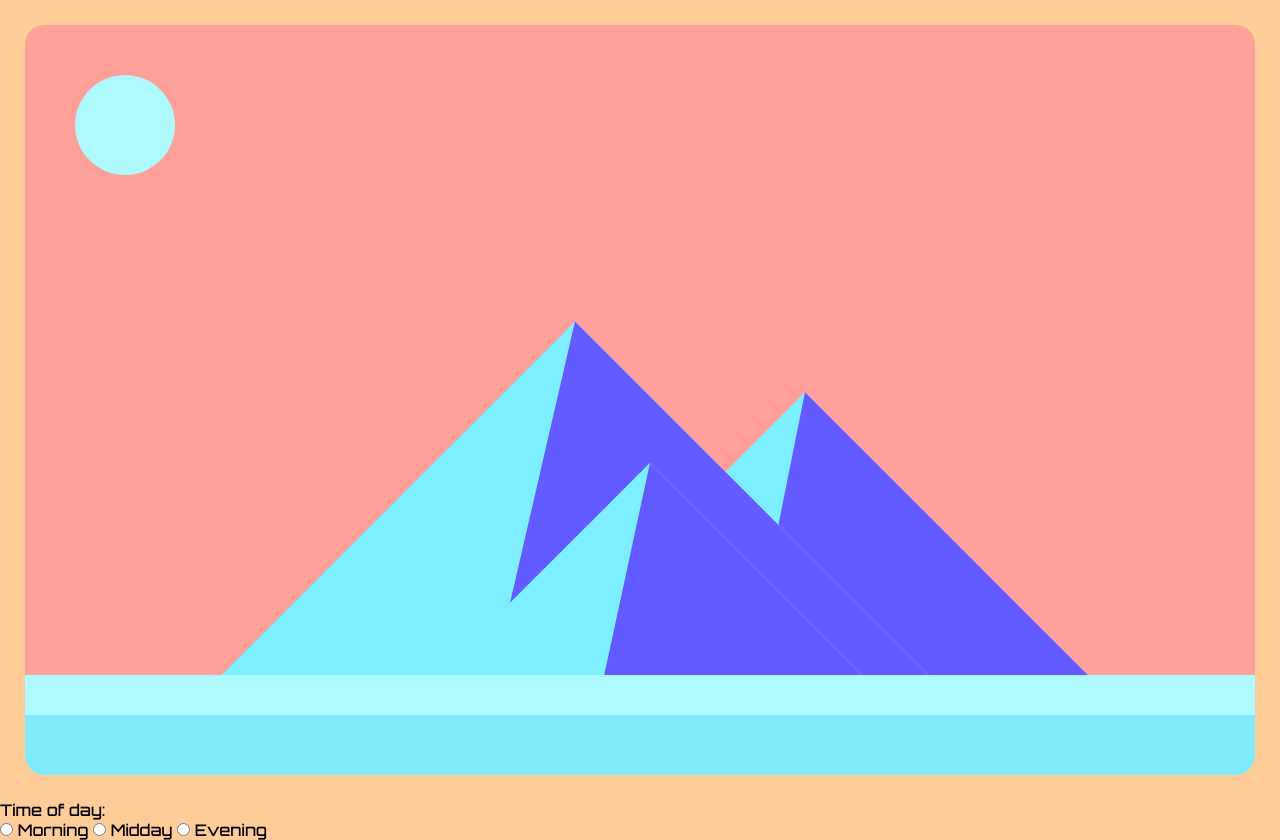
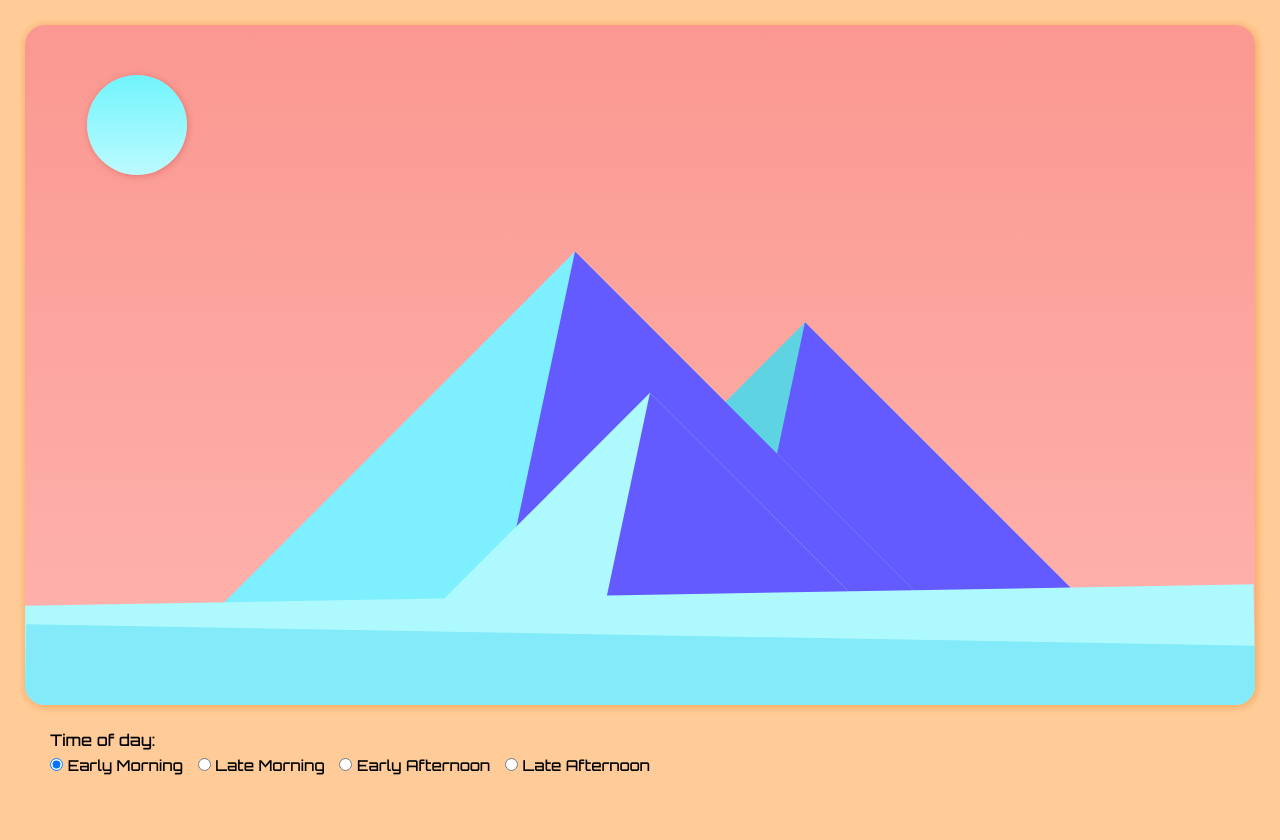
Before and after one commit to danielshamburger/int-310-creativity-project, a plain HTML site: page mountains/index.html in a window 1280 px wide. Drawn offline with Linux system fonts and the light colour scheme.

Commit message:
add time of day animation

```diff
--- a/mountains/art.css
+++ b/mountains/art.css
@@ -22,12 +22,15 @@ body {
 .artboard {
 	display: block;
 	width: calc( 100% - 50px);
-	height: calc( 100% - 50px);
+	height: calc( 100% - 120px);
 	border-radius: 20px;
 	margin: 25px;
 	background: #FE9F99;
 	position: relative;
 	overflow: hidden;
+	background: rgb(255,180,175);
+	background: linear-gradient(0deg, rgba(255,180,175,1) 0%, rgb(250, 152, 145) 100%);
+	box-shadow: 1px 1px 10px #f19f4d;
 }
 
 .sun {
@@ -35,15 +38,20 @@ body {
 	width: 100px;
 	height: 100px;
 	top: 50px;
-	left: 50px;
+	left: 5%;
 	border-radius: 50px;
 	background: #AEF9FE;
+	background: rgb(174,249,254);
+	background: linear-gradient(0deg, rgb(188, 251, 255) 0%, rgba(113,244,252,1) 100%);
+	transition: 1.1s ease left;
+	box-shadow: 1px 1px 7px #e4756e;
 }
 
 .mountain {
 	position: absolute;
 	transform: rotate(-45deg);
 	background: #7DEFFE;
+	overflow: hidden;
 }
 
 .mountain-1 {
@@ -60,6 +68,7 @@ body {
 	height: 400px;
 	bottom: -100px;
 	left: 580px;
+	background: #5ed3e2;
 }
 
 .mountain-3 {
@@ -68,40 +77,29 @@ body {
 	height: 300px;
 	bottom: -50px;
 	left: 475px;
+	background: #aef9fe;
 }
 
 .mountain .shadow {
-	/* background: #635AFF; */
-	position: absolute;
-	top: 0;
-	right: 0;
-	width: 0;
-	height: 0;
+	background: #635AFF;
+    position: absolute;
+    top: 0;
+    right: 0;
+    width: 150%;
+    height: 150%;
+    transform: rotate(-33deg);
+	transform-origin: top right;
+	transition: 1.5s ease transform;
 }
-
-.mountain-1 .shadow {
-	border-left: 800px solid transparent;
-	border-bottom: 500px solid #635AFF;
-}
-
-.mountain-2 .shadow {
-	border-left: 600px solid transparent;
-	border-bottom: 400px solid #635AFF;
-}
-
-.mountain-3 .shadow {
-	border-left: 465px solid transparent;
-	border-bottom: 300px solid #635AFF;
-}
-
 .far-land {
 	position: absolute;
 	left: 0;
 	right: 0;
-	bottom: 0;
-	height: 100px;
+	bottom: -50px;
+	height: 160px;
 	z-index: 10;
 	background: #AEF9FE;
+	transform: rotate(-1deg);
 }
 
 .close-land {
@@ -109,7 +107,57 @@ body {
 	position: absolute;
 	left: 0;
 	right: 0;
-	bottom: 0;
-	height: 60px;
+	bottom: -50px;
+	height: 120px;
 	background: #83EAF9;
+	transform: rotate(1deg);
 }
+
+.early-morning .shadow {
+	transform: rotate(-33deg);
+}
+
+.early-morning .sun {
+	left: 5%;
+}
+
+.late-morning .shadow {
+	transform: rotate(-15deg);
+}
+
+.late-morning .sun {
+	left: 25%;
+}
+
+.early-afternoon .shadow {
+	transform: rotate(38deg);
+}
+
+.early-afternoon .sun {
+	left: 60%;
+}
+
+.late-afternoon .shadow {
+	transform: rotate(65deg);
+}
+
+.late-afternoon .sun {
+	left: 80%;
+}
+
+.time-controls {
+	margin: 5px 50px 10px 50px;
+}
+
+.time-controls legend {
+	margin: 0 0 5px;
+}
+
+.time-controls label {
+	font-size: 15px;
+}
+
+.form-control {
+	display: inline-block;
+	margin: 0 10px 0 0;
+}
--- a/mountains/art.js
+++ b/mountains/art.js
@@ -1,3 +1,13 @@
-var timeOptions = document.querySelectorAll('.time-option');
+const timeOptions = document.querySelectorAll('.time-option');
+const artboard = document.getElementById('artboard');
 
-timeOptions.forEach( radio => radio.addEventListener('change', () => console.log(radio.value) ));
+timeOptions.forEach( radio => radio.addEventListener('change', () => {
+    console.log(radio.value)
+
+    artboard.classList.remove('early-morning');
+    artboard.classList.remove('late-morning');
+    artboard.classList.remove('early-afternoon');
+    artboard.classList.remove('late-afternoon');
+
+    artboard.classList.add(radio.value);
+}));
--- a/mountains/index.html
+++ b/mountains/index.html
@@ -7,7 +7,7 @@
 </head>
 <body>
 
-    <div class="artboard">
+    <div class="artboard" id="artboard">
 
         <div class="sun"></div>
 
@@ -26,17 +26,31 @@
 
     </div>
 
-    <div>Time of day: </div>
-    <div>
-        <input type="radio" id="morning" name="time" class="time-option" value="morning">
-        <label for="morning">Morning</label>
+    <div class="time-controls">
+        <legend>Time of day: </legend>
+        <div>
+            <div class="form-control">
+                <input checked type="radio" id="early-morning" name="time" class="time-option" value="early-morning">
+                <label for="early-morning">Early Morning</label>
+            </div>
 
-        <input type="radio" id="midday" name="time" class="time-option" value="midday">
-        <label for="midday">Midday</label>
+            <div class="form-control">
+                <input type="radio" id="late-morning" name="time" class="time-option" value="late-morning">
+                <label for="late-morning">Late Morning</label>
+            </div>
 
-        <input type="radio" id="evening" name="time" class="time-option" value="evening">
-        <label for="evening">Evening</label>
-      </div>
+            <div class="form-control">
+                <input type="radio" id="early-afternoon" name="time" class="time-option" value="early-afternoon">
+                <label for="early-afternoon">Early Afternoon</label>
+            </div>
+
+            <div class="form-control">
+                <input type="radio" id="late-afternoon" name="time" class="time-option" value="late-afternoon">
+                <label for="late-afternoon">Late Afternoon</label>
+            </div>
+
+        </div>
+    </div>
 
 <script src="art.js"></script>
 
--- a/window/art.css
+++ b/window/art.css
@@ -241,7 +241,7 @@ body {
 	min-width: 160px;
 	transition: .2s ease background, 0.2s ease border;
 	outline: 0;
-	animation: scale 1s;
+	animation: scale 1.5s;
 	animation-delay: 2s;
 }
 
@@ -250,7 +250,7 @@ body {
 		transform: scale(1);
 	}
 	50% {
-		transform: scale(1.2);
+		transform: scale(1.5);
 	}
 	100% {
 		transform: scale(1);
```
